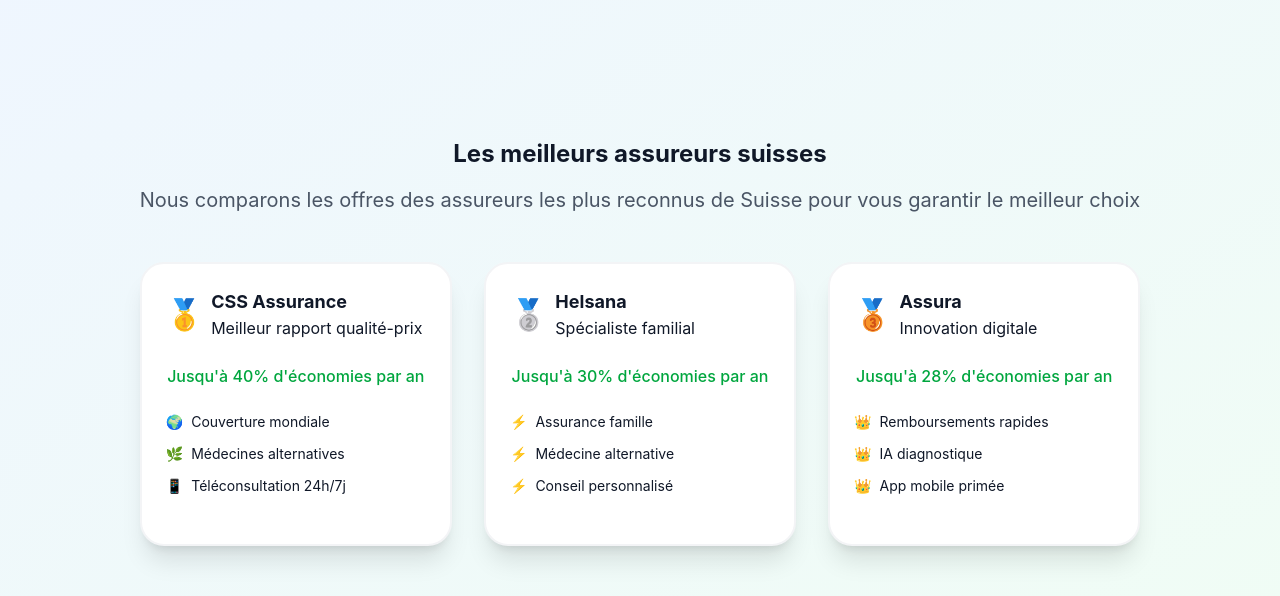
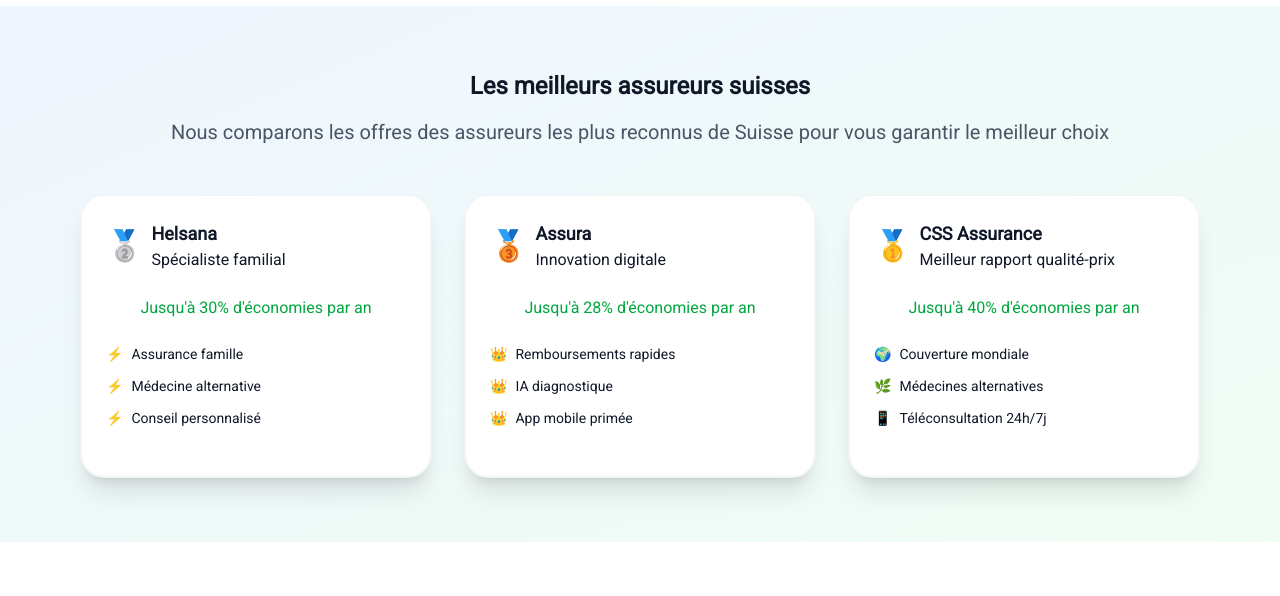
Before and after one commit to bd-woujoud/assurance-next, a Next.js app: page / in a window 1280 px wide. Shown: the part 1018-1614 px from the top of the page. Built offline with nearby package versions, Linux system fonts and the light colour scheme.

Commit message:
lastCommit

```diff
--- a/src/app/globals.css
+++ b/src/app/globals.css
@@ -7,9 +7,9 @@
 @theme inline {
   --color-background: var(--background);
   --color-foreground: var(--foreground);
-  --font-sans: var(--font-geist-sans);
+  /* --font-sans: var(--font-geist-sans);
   --font-mono: var(--font-geist-mono);
-}
+*/}
 
 @media (prefers-color-scheme: dark) {
   :root {
@@ -22,5 +22,4 @@
   background: var(--background);
   color: var(--foreground);
   /* font-family: Arial, Helvetica, sans-serif; */
-  font-family: 'Poppins', -apple-system, BlinkMacSystemFont, 'Segoe UI', Roboto, sans-serif !important;
 }
--- a/src/app/layout.js
+++ b/src/app/layout.js
@@ -1,18 +1,21 @@
 
 
-import { Geist, Geist_Mono } from "next/font/google";
+import { Roboto } from "next/font/google";
 import "./globals.css";
 
-const geistSans = Geist({
-  variable: "--font-geist-sans",
-  subsets: ["latin"],
-});
+// const geistSans = Geist({
+//   variable: "--font-geist-sans",
+//   subsets: ["latin"],
+// });
 
-const geistMono = Geist_Mono({
-  variable: "--font-geist-mono",
-  subsets: ["latin"],
-});
-
+// const geistMono = Geist_Mono({
+//   variable: "--font-geist-mono",
+//   subsets: ["latin"],
+// });
+const roboto = Roboto({
+  weight: '400',
+  subsets: ['latin'],
+})
 export const metadata = {
   title: "Create Next App",
   description: "Generated by create next app",
@@ -32,7 +35,7 @@
       </head>
 
       <body
-        className={`${geistSans.variable} ${geistMono.variable} antialiased`}
+        className={roboto.className}
       >
         {children}
       </body>
--- a/src/app/page.js
+++ b/src/app/page.js
@@ -192,7 +192,7 @@
           }
         });
       },
-      { threshold: 0.2 } // visible si au moins 20% de la section est dans l’écran
+      { threshold: 0.2 } // visible si au moins 20% de la section est dans l'écran
     );
 
     if (cta) observer.observe(cta);
@@ -533,7 +533,7 @@
 
         {/* Hero Section */}
         {currentSection === 'hero' && (
-          <section id="hero" className="relative hero-bg text-white py-20">
+          <section id="hero" className="relative hero-bg text-white py-20 mb-16">
             <div className="container mx-auto px-6 grid grid-cols-1 md:grid-cols-2 gap-12 items-center">
               {/* Col gauche - Texte */}
               <div className="space-y-6 mt-5 mt-md-0">
@@ -556,7 +556,7 @@
                 <div className="flex flex-wrap gap-6 text-sm md:text-base">
                   <button
                     onClick={handleStart}
-                    className="fixed right-6 cursor-pointer top-2/3  mt-10 bg-indigo-600 text-white px-5 py-3 rounded-full shadow-lg hover:bg-indigo-700 transition-all duration-300 z-50"
+                    className="fixed right-6 cursor-pointer bottom-1   bg-indigo-600 text-white px-5 py-3 rounded-full shadow-lg hover:bg-indigo-700 transition-all duration-300 z-50"
                   >
                     Comparer les assurances
                   </button>
@@ -670,49 +670,19 @@
         )}
 
         {showComparison && (
-          <div id="comparison" ref={comparisonRef} className='mb-5'>
+          <div id="comparison" ref={comparisonRef} className='mb-16'>
             <Comparison />
           </div>
         )}
 
-        <section id="results" className="min-h-screen py-20 flex items-center  bg-gradient-to-br from-blue-50 to-green-50 dark:from-gray-900 dark:to-gray-800">
+        {/* Section des résultats */}
+        <section id="results" className="py-16 mb-16 bg-gradient-to-br from-blue-50 to-green-50 dark:from-gray-900 dark:to-gray-800">
           <div className="max-w-6xl mx-auto px-4">
             <div className="text-center mb-12">
               <h2 className="text-md-4xl text-2xl font-bold mb-4">Les meilleurs assureurs suisses</h2>
               <p className="text-xl text-gray-600 dark:text-gray-400">Nous comparons les offres des assureurs les plus reconnus de Suisse pour vous garantir le meilleur choix</p>
             </div>
             <div className="grid md:grid-cols-3 gap-8" id="results-container">
-              <div className="bg-white dark:bg-gray-800 rounded-3xl p-6 shadow-xl hover:shadow-2xl transition-all duration-300 animate-slide-up border-2 border-gray-100 hover:border-primary" style={{ animationDelay: '0s' }}>
-                <div className="flex justify-between items-start mb-4">
-                  <div className="flex items-center space-x-2">
-                    <span className="text-3xl">🥇</span>
-                    <div>
-                      <h3 className="text-lg font-bold">CSS Assurance </h3>
-                      <div className="flex items-center">
-                        Meilleur rapport qualité-prix
-                      </div>
-                    </div>
-                  </div>
-                </div>
-                <div className="text-center my-6">
-                  <div className="text-green-600 font-medium">Jusqu&apos;à 40%
-                    d&apos;économies par an</div>
-                </div>
-                <ul className="space-y-3 mb-6">
-                  <li className="flex items-center text-sm">
-                    <span className="mr-2">🌍</span>
-                    <span>Couverture mondiale</span>
-                  </li>
-                  <li className="flex items-center text-sm">
-                    <span className="mr-2">🌿</span>
-                    <span>Médecines alternatives</span>
-                  </li>
-                  <li className="flex items-center text-sm">
-                    <span className="mr-2">📱</span>
-                    <span>Téléconsultation 24h/7j</span>
-                  </li>
-                </ul>
-              </div>
               <div className="bg-white dark:bg-gray-800 rounded-3xl p-6 shadow-xl hover:shadow-2xl transition-all duration-300 animate-slide-up border-2 border-gray-100 hover:border-primary" style={{ animationDelay: '0.2s' }}>
                 <div className="flex justify-between items-start mb-4">
                   <div className="flex items-center space-x-2">
@@ -775,11 +745,13 @@
                   </li>
                 </ul>
               </div>
+              <div className="bg-white dark:bg-gray-800 rounded-3xl p-6 shadow-xl hover:shadow-2xl transition-all duration-300 animate-slide-up border-2 border-gray-100 hover:border-primary" style={{ animationDelay: '0s' }}> <div className="flex justify-between items-start mb-4"> <div className="flex items-center space-x-2"> <span className="text-3xl">🥇</span> <div> <h3 className="text-lg font-bold">CSS Assurance </h3> <div className="flex items-center"> Meilleur rapport qualité-prix </div> </div> </div> </div> <div className="text-center my-6"> <div className="text-green-600 font-medium">Jusqu&apos;à 40% d&apos;économies par an</div> </div> <ul className="space-y-3 mb-6"> <li className="flex items-center text-sm"> <span className="mr-2">🌍</span> <span>Couverture mondiale</span> </li> <li className="flex items-center text-sm"> <span className="mr-2">🌿</span> <span>Médecines alternatives</span> </li> <li className="flex items-center text-sm"> <span className="mr-2">📱</span> <span>Téléconsultation 24h/7j</span> </li> </ul> </div>
             </div>
           </div>
         </section>
 
-        <section id="reviews" className='bg-gradient-to-br from-gray-50 to-blue-50 py-20'>
+        {/* Section des avis */}
+        <section id="reviews" className='py-16 mb-16 bg-gradient-to-br from-gray-50 to-blue-50'>
           <div className="max-w-7xl mx-auto px-4 sm:px-6 lg:px-8">
             {/* Header de section */}
             <div className="text-center mb-16">
@@ -953,10 +925,12 @@
                 </div>
               </div>
             </div>
+          </div>
+        </section>
 
-            {/* Call to action */}
-            <div id="cta" className="text-center mt-16">
-
+        {/* Section CTA */}
+        <section className="py-16 mb-16">
+          <div id="cta" className="text-center">
             <div className="inline-block bg-gradient-to-r from-indigo-500 to-purple-600 rounded-2xl p-8 text-white">
               <h3 className="text-2xl font-bold mb-4">Rejoignez nos clients satisfaits !</h3>
               <p className="text-lg mb-6 opacity-90">
@@ -970,12 +944,10 @@
               </button>
             </div>
           </div>
-          </div>
         </section>
 
-
-
-        <section id="contactf" className="py-16 bg-gray-100">
+        {/* Section Contact */}
+        <section id="contactf" className="py-16 mb-16 bg-gray-100">
           <div className="container mx-auto px-4">
             <h2 className="text-3xl font-bold mb-8 text-center">Contactez-nous</h2>
 
@@ -996,7 +968,6 @@
                         className="w-full border border-gray-300 p-2 rounded"
                       />
                       {errors.firstName && <p className="text-red-500 text-sm mt-1">{errors.firstName}</p>}
-
                     </div>
 
                     <div>
@@ -1010,11 +981,8 @@
                         className="w-full border border-gray-300 p-2 rounded"
                       />
                       {errors.lastName && <p className="text-red-500 text-sm mt-1">{errors.lastName}</p>}
-
                     </div>
                   </div>
-
-
 
                   {/* Téléphone */}
                   <div className="grid grid-cols-1 md:grid-cols-2 gap-4">
@@ -1050,7 +1018,6 @@
                     <textarea placeholder="Votre message" className="w-full border border-gray-300 p-2 rounded h-32" defaultValue={""} />
                   </div>
 
-
                   {/* Bouton */}
                   <button
                     type="button"
@@ -1060,10 +1027,7 @@
                   >
                     {loading ? "Envoi..." : "Envoyer"}
                   </button>
-
-
                 </form>
-
               </div>
 
               {/* Google Maps */}
@@ -1082,8 +1046,7 @@
           </div>
         </section>
 
-
-
+        {/* Footer */}
         <footer id="contact" className="bg-gray-900 text-gray-100 py-8">
           <div className="max-w-7xl mx-auto px-4 sm:px-6 lg:px-8">
             <div className="flex flex-col md:flex-row justify-between items-start md:items-center space-y-6 md:space-y-0">
@@ -1093,22 +1056,10 @@
                 <p className="text-gray-400">Téléphone : <a href="tel:+41225552632" className="text-blue-400 hover:text-blue-600">+41225552632</a></p>
               </div>
 
-
-
               <div className="relative">
                 <div className="absolute inset-0 bg-black/20 backdrop-blur-xl rounded-2xl border border-white/10 shadow-2xl" />
                 <div className="relative flex items-end gap-x-2 p-2">
-                  {/* <div className="relative">
-                    <div style={{ clipPath: 'url(#squircleClip)' }} className="w-14 h-14 bg-gradient-to-br from-gray-700 to-gray-900 rounded-xl flex items-center justify-center shadow-lg border border-gray-600/50 cursor-pointer transform transition-all duration-300 ease-out hover:scale-110 hover:-translate-y-2 hover:shadow-2xl">
-                      <svg viewBox="0 0 24 24" fill="currentColor" className="h-8 w-8 text-white" xmlns="http://www.w3.org/2000/svg">
-                        <path d="M12 0c-6.626 0-12 5.373-12 12 0 5.302 3.438 9.8 8.207 11.387.599.111.793-.261.793-.577v-2.234c-3.338.726-4.033-1.416-4.033-1.416-.546-1.387-1.333-1.756-1.333-1.756-1.089-.745.083-.729.083-.729 1.205.084 1.839 1.237 1.839 1.237 1.07 1.834 2.807 1.304 3.492.997.107-.775.418-1.305.762-1.604-2.665-.305-5.467-1.334-5.467-5.931 0-1.311.469-2.381 1.236-3.221-.124-.303-.535-1.524.117-3.176 0 0 1.008-.322 3.301 1.23.957-.266 1.983-.399 3.003-.404 1.02.005 2.047.138 3.006.404 2.291-1.552 3.297-1.23 3.297-1.23.653 1.653.242 2.874.118 3.176.77.84 1.235 1.911 1.235 3.221 0 4.609-2.807 5.624-5.479 5.921.43.372.823 1.102.823 2.222v3.293c0 .319.192.694.801.576 4.765-1.589 8.199-6.086 8.199-11.386 0-6.627-5.373-12-12-12z" />
-                      </svg>
-                    </div>
-                  </div> */}
-
-
                   <div className="flex items-center gap-4">
-
                     <div className="social-button">
                       <a
                         href="https://wa.me/21698765432" // 👉 Mets ton numéro ici
@@ -1147,21 +1098,12 @@
                           <svg y={0} xmlns="http://www.w3.org/2000/svg" x={0} width={100} viewBox="0 0 100 100" preserveAspectRatio="xMidYMid meet" height={100} className="w-8 h-8 shrink-0 fill-white">
                             <path d="M92.86,0H7.12A7.17,7.17,0,0,0,0,7.21V92.79A7.17,7.17,0,0,0,7.12,100H92.86A7.19,7.19,0,0,0,100,92.79V7.21A7.19,7.19,0,0,0,92.86,0ZM30.22,85.71H15.4V38H30.25V85.71ZM22.81,31.47a8.59,8.59,0,1,1,8.6-8.59A8.6,8.6,0,0,1,22.81,31.47Zm63,54.24H71V62.5c0-5.54-.11-12.66-7.7-12.66s-8.91,6-8.91,12.26V85.71H39.53V38H53.75v6.52H54c2-3.75,6.83-7.7,14-7.7,15,0,17.79,9.89,17.79,22.74Z" />
                           </svg>
-
                         </div>
                       </button>
                     </div>
                   </div>
-
-
-
-
-
-
                 </div>
               </div>
-
-
             </div>
 
             {/* Bas de footer */}
@@ -1171,8 +1113,6 @@
           </div>
         </footer>
       </div>
-
-
     </div>
   )
 }
```
Lines whose indentation alone changed are shown as unchanged.
